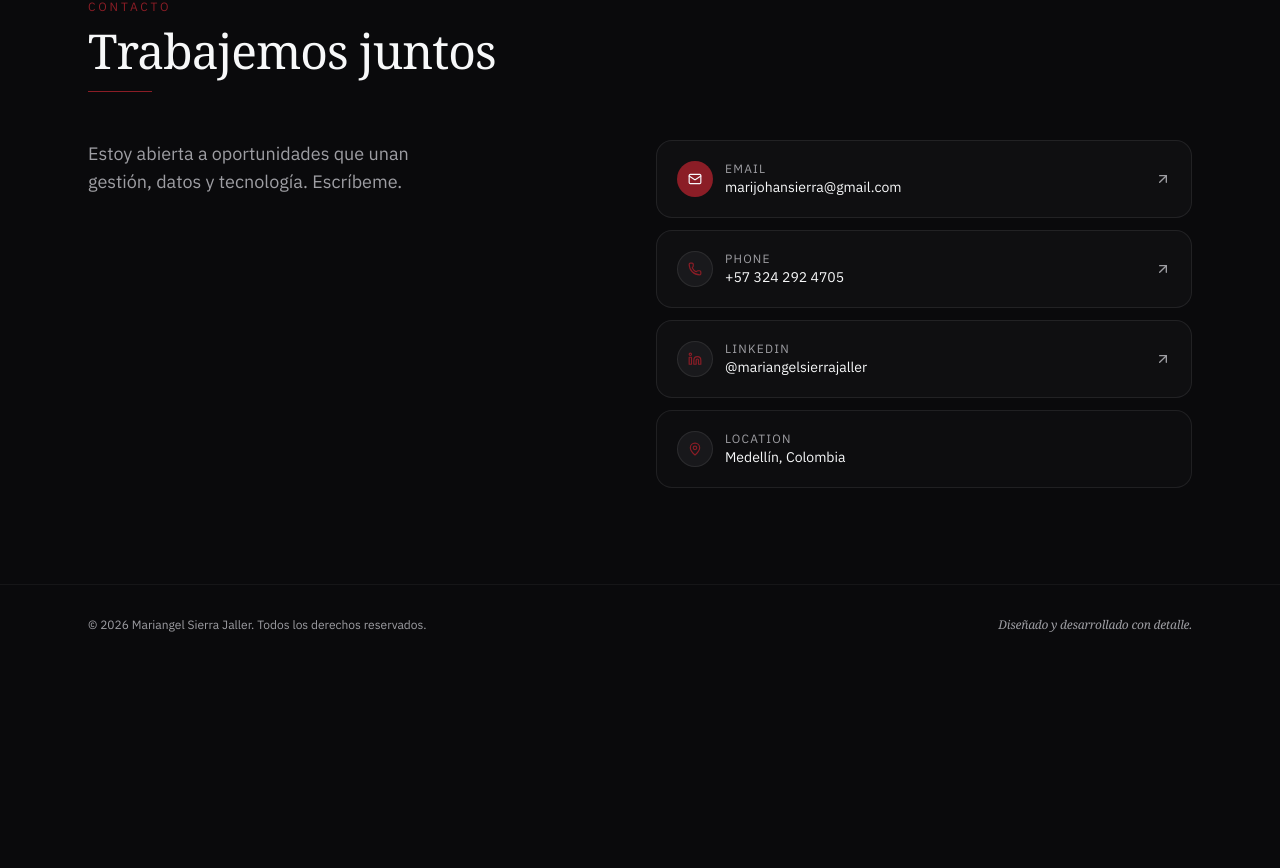
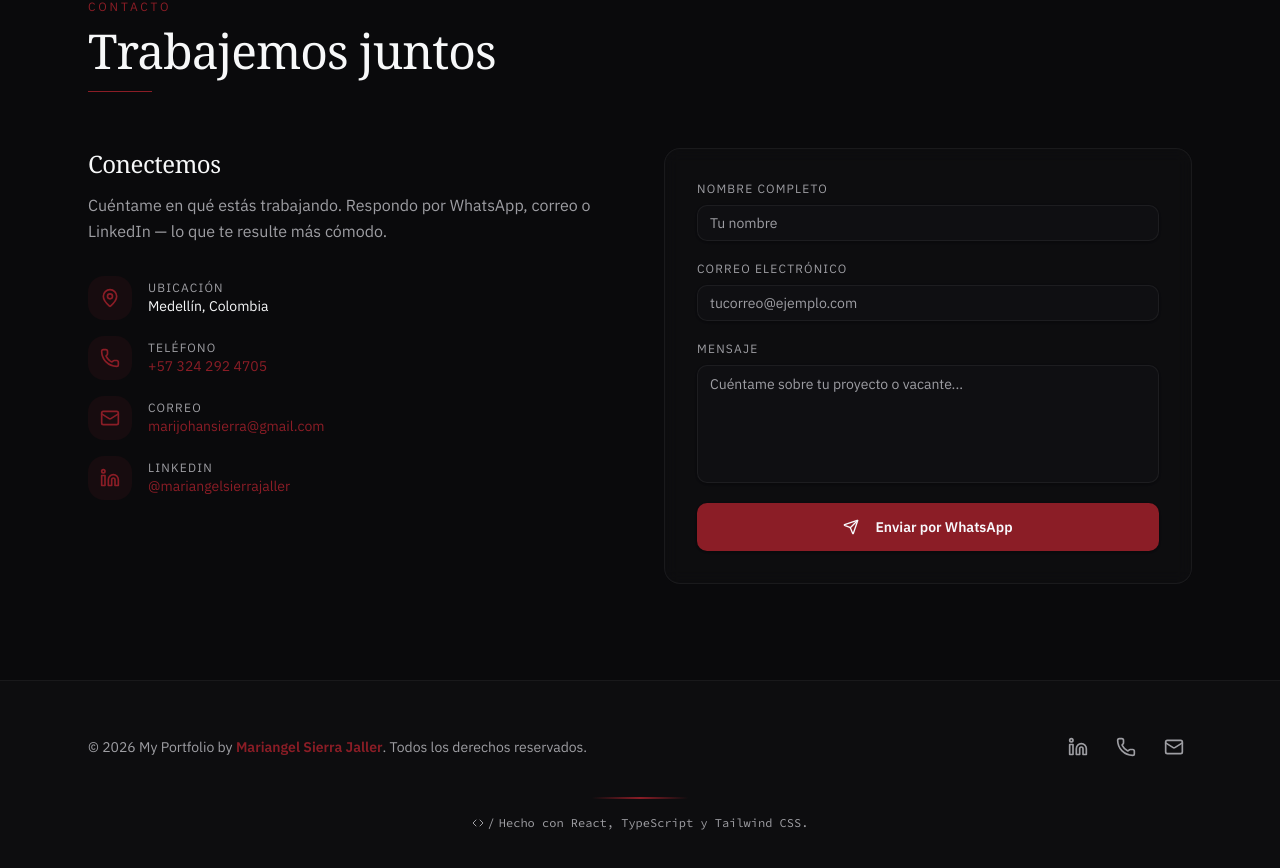
Before and after one commit to MariangelSierraJaller/mariangelsierrajaller.github.io, a React (Vite) app: page /es/tech in a window 1280 px wide. Shown: the part 9039-9907 px from the top of the page. Before the commit the page ends 9704 px from the top, so only its background shows below. Built offline with nearby package versions, Linux system fonts and the light colour scheme; a web font is replaced by a local one.

Commit message:
Adjust footer and contact form

```diff
--- a/src/components/ContactSection.tsx
+++ b/src/components/ContactSection.tsx
@@ -1,92 +1,219 @@
+import { useState } from "react";
 import { motion } from "framer-motion";
-import { Mail, Phone, MapPin, Linkedin, ArrowUpRight } from "lucide-react";
+import { Mail, MapPin, Phone, Send, Linkedin } from "lucide-react";
+import { Button } from "@/components/ui/button";
+import { Input } from "@/components/ui/input";
+import { Textarea } from "@/components/ui/textarea";
 import { useLang } from "@/context/LanguageContext";
 import SectionHeader from "@/components/SectionHeader";
 
+const PHONE_INTL = "573242924705";
+
 export default function ContactSection() {
-  const { t } = useLang();
+  const { t, lang } = useLang();
+  const [formData, setFormData] = useState({ name: "", email: "", message: "" });
+
   const email = t<string>("contact.email");
   const phone = t<string>("contact.phone");
   const location = t<string>("contact.location");
   const linkedin = t<string>("contact.linkedin");
 
+  const handleSubmit = (e: React.FormEvent) => {
+    e.preventDefault();
+
+    const header =
+      lang === "es"
+        ? "📬 Nuevo mensaje desde el portafolio web"
+        : "📬 New message from web portfolio";
+    const nameLabel = lang === "es" ? "Nombre" : "Name";
+    const emailLabel = lang === "es" ? "Correo" : "Email";
+    const messageLabel = lang === "es" ? "Mensaje" : "Message";
+
+    const whatsappMessage = `${header}
+
+*${nameLabel}:* ${formData.name}
+*${emailLabel}:* ${formData.email}
+*${messageLabel}:* ${formData.message}`;
+
+    const url = `https://wa.me/${PHONE_INTL}?text=${encodeURIComponent(whatsappMessage)}`;
+    window.open(url, "_blank");
+    setFormData({ name: "", email: "", message: "" });
+  };
+
+  const handleChange = (
+    e: React.ChangeEvent<HTMLInputElement | HTMLTextAreaElement>,
+  ) => {
+    setFormData((prev) => ({ ...prev, [e.target.name]: e.target.value }));
+  };
+
+  const inputCls =
+    "bg-card/60 border-border/70 focus-visible:border-primary focus-visible:ring-primary/40";
+
   return (
     <section id="contact" className="border-t border-border/60 scroll-mt-32">
       <div className="mx-auto max-w-6xl px-6 py-24">
-        <SectionHeader kicker={t<string>("contact.kicker")} title={t<string>("contact.title")} />
+        <SectionHeader
+          kicker={t<string>("contact.kicker")}
+          title={t<string>("contact.title")}
+        />
 
         <motion.div
           initial={{ opacity: 0, y: 16 }}
           whileInView={{ opacity: 1, y: 0 }}
           viewport={{ once: true, margin: "-60px" }}
           transition={{ duration: 0.5 }}
-          className="mt-12 grid gap-8 md:grid-cols-2"
+          className="mt-14 grid gap-12 md:grid-cols-2"
         >
-          <p className="max-w-md text-lg text-muted-foreground text-balance">
-            {t<string>("contact.lead")}
+          {/* Contact info */}
+          <div className="space-y-8">
+            <div>
+              <h3 className="font-display text-2xl text-foreground">
+                {t<string>("contact.connect")}
+              </h3>
+              <p className="mt-3 text-muted-foreground leading-relaxed">
+                {t<string>("contact.description")}
               </p>
+            </div>
 
-          <div className="grid gap-3">
+            <div className="space-y-4">
+              <div className="flex items-center gap-4">
+                <div className="grid h-11 w-11 place-items-center rounded-xl bg-primary/10 text-primary">
+                  <MapPin className="h-5 w-5" />
+                </div>
+                <div>
+                  <p className="text-xs uppercase tracking-widest text-muted-foreground">
+                    {t<string>("contact.labels.location")}
+                  </p>
+                  <p className="text-sm text-foreground">{location}</p>
+                </div>
+              </div>
+
               <a
-              href={`mailto:${email}`}
-              className="group flex items-center justify-between rounded-2xl border border-border bg-card/60 p-5 transition-colors hover:border-primary/60"
+                href={`tel:+${PHONE_INTL}`}
+                className="group flex items-center gap-4 transition-transform hover:translate-x-1"
+                aria-label={`${t<string>("contact.labels.phone")}: ${phone}`}
               >
-              <span className="flex items-center gap-3">
-                <span className="grid h-9 w-9 place-items-center rounded-full bg-primary text-primary-foreground">
-                  <Mail size={14} />
-                </span>
-                <span>
-                  <span className="block text-xs uppercase tracking-widest text-muted-foreground">Email</span>
-                  <span className="block text-sm text-foreground">{email}</span>
-                </span>
-              </span>
-              <ArrowUpRight size={16} className="text-muted-foreground transition-transform group-hover:-translate-y-0.5 group-hover:translate-x-0.5 group-hover:text-primary" />
+                <div className="grid h-11 w-11 place-items-center rounded-xl bg-primary/10 text-primary transition-colors group-hover:bg-primary/20">
+                  <Phone className="h-5 w-5" />
+                </div>
+                <div>
+                  <p className="text-xs uppercase tracking-widest text-muted-foreground">
+                    {t<string>("contact.labels.phone")}
+                  </p>
+                  <p className="text-sm text-primary group-hover:underline">{phone}</p>
+                </div>
               </a>
 
               <a
-              href={`tel:${phone.replace(/\s+/g, "")}`}
-              className="group flex items-center justify-between rounded-2xl border border-border bg-card/60 p-5 transition-colors hover:border-primary/60"
+                href={`mailto:${email}`}
+                className="group flex items-center gap-4 transition-transform hover:translate-x-1"
+                aria-label={`${t<string>("contact.labels.email")}: ${email}`}
               >
-              <span className="flex items-center gap-3">
-                <span className="grid h-9 w-9 place-items-center rounded-full border border-border bg-secondary/70 text-primary">
-                  <Phone size={14} />
-                </span>
-                <span>
-                  <span className="block text-xs uppercase tracking-widest text-muted-foreground">Phone</span>
-                  <span className="block text-sm text-foreground">{phone}</span>
-                </span>
-              </span>
-              <ArrowUpRight size={16} className="text-muted-foreground transition-transform group-hover:-translate-y-0.5 group-hover:translate-x-0.5 group-hover:text-primary" />
+                <div className="grid h-11 w-11 place-items-center rounded-xl bg-primary/10 text-primary transition-colors group-hover:bg-primary/20">
+                  <Mail className="h-5 w-5" />
+                </div>
+                <div>
+                  <p className="text-xs uppercase tracking-widest text-muted-foreground">
+                    {t<string>("contact.labels.email")}
+                  </p>
+                  <p className="text-sm text-primary group-hover:underline break-all">
+                    {email}
+                  </p>
+                </div>
               </a>
 
               <a
                 href={`https://www.linkedin.com/in/${linkedin}/`}
                 target="_blank"
-              rel="noreferrer"
-              className="group flex items-center justify-between rounded-2xl border border-border bg-card/60 p-5 transition-colors hover:border-primary/60"
+                rel="noopener noreferrer"
+                className="group flex items-center gap-4 transition-transform hover:translate-x-1"
+                aria-label={`LinkedIn: ${linkedin}`}
               >
-              <span className="flex items-center gap-3">
-                <span className="grid h-9 w-9 place-items-center rounded-full border border-border bg-secondary/70 text-primary">
-                  <Linkedin size={14} />
-                </span>
-                <span>
-                  <span className="block text-xs uppercase tracking-widest text-muted-foreground">LinkedIn</span>
-                  <span className="block text-sm text-foreground">@{linkedin}</span>
-                </span>
-              </span>
-              <ArrowUpRight size={16} className="text-muted-foreground transition-transform group-hover:-translate-y-0.5 group-hover:translate-x-0.5 group-hover:text-primary" />
+                <div className="grid h-11 w-11 place-items-center rounded-xl bg-primary/10 text-primary transition-colors group-hover:bg-primary/20">
+                  <Linkedin className="h-5 w-5" />
+                </div>
+                <div>
+                  <p className="text-xs uppercase tracking-widest text-muted-foreground">
+                    LinkedIn
+                  </p>
+                  <p className="text-sm text-primary group-hover:underline">
+                    @{linkedin}
+                  </p>
+                </div>
               </a>
-
-            <div className="flex items-center gap-3 rounded-2xl border border-border bg-card/40 p-5">
-              <span className="grid h-9 w-9 place-items-center rounded-full border border-border bg-secondary/70 text-primary">
-                <MapPin size={14} />
-              </span>
-              <span>
-                <span className="block text-xs uppercase tracking-widest text-muted-foreground">Location</span>
-                <span className="block text-sm text-foreground">{location}</span>
-              </span>
             </div>
           </div>
+
+          {/* Form */}
+          <form
+            onSubmit={handleSubmit}
+            className="space-y-5 rounded-2xl border border-border/70 bg-card/40 p-6 backdrop-blur-sm md:p-8"
+          >
+            <div>
+              <label
+                htmlFor="name"
+                className="mb-2 block text-xs uppercase tracking-widest text-muted-foreground"
+              >
+                {t<string>("contact.form.fullName")}
+              </label>
+              <Input
+                id="name"
+                name="name"
+                type="text"
+                required
+                value={formData.name}
+                onChange={handleChange}
+                placeholder={t<string>("contact.form.placeholder.name")}
+                className={inputCls}
+              />
+            </div>
+
+            <div>
+              <label
+                htmlFor="email"
+                className="mb-2 block text-xs uppercase tracking-widest text-muted-foreground"
+              >
+                {t<string>("contact.form.email")}
+              </label>
+              <Input
+                id="email"
+                name="email"
+                type="email"
+                required
+                value={formData.email}
+                onChange={handleChange}
+                placeholder={t<string>("contact.form.placeholder.email")}
+                className={inputCls}
+              />
+            </div>
+
+            <div>
+              <label
+                htmlFor="message"
+                className="mb-2 block text-xs uppercase tracking-widest text-muted-foreground"
+              >
+                {t<string>("contact.form.message")}
+              </label>
+              <Textarea
+                id="message"
+                name="message"
+                required
+                rows={5}
+                value={formData.message}
+                onChange={handleChange}
+                placeholder={t<string>("contact.form.placeholder.message")}
+                className={`${inputCls} resize-none`}
+              />
+            </div>
+
+            <Button
+              type="submit"
+              className="w-full bg-primary py-6 font-semibold text-primary-foreground transition-all duration-300 hover:bg-primary/90"
+            >
+              <Send className="mr-2 h-4 w-4" />
+              {t<string>("contact.form.send")}
+            </Button>
+          </form>
         </motion.div>
       </div>
     </section>
--- a/src/components/Footer.tsx
+++ b/src/components/Footer.tsx
@@ -1,15 +1,72 @@
+import { Code, Mail, Phone, Linkedin } from "lucide-react";
 import { useLang } from "@/context/LanguageContext";
+
+const PHONE_INTL = "573242924705";
+
+const socialLinks = [
+  {
+    icon: Linkedin,
+    href: "https://www.linkedin.com/in/mariangelsierrajaller/",
+    label: "LinkedIn",
+  },
+  {
+    icon: Phone,
+    href: `tel:+${PHONE_INTL}`,
+    label: "Phone",
+  },
+  {
+    icon: Mail,
+    href: "mailto:marijohansierra@gmail.com",
+    label: "Email",
+  },
+];
 
 export default function Footer() {
   const { t } = useLang();
   const year = new Date().getFullYear();
+
   return (
-    <footer className="border-t border-border/60">
-      <div className="mx-auto flex max-w-6xl flex-col items-center justify-between gap-3 px-6 py-8 text-xs text-muted-foreground sm:flex-row">
-        <p>
-          © {year} Mariangel Sierra Jaller. {t<string>("footer.rights")}
+    <footer className="border-t border-border/60 bg-card/40 py-12">
+      <div className="mx-auto max-w-6xl px-6">
+        <div className="flex flex-col items-center justify-between gap-6 md:flex-row">
+          <p className="text-center text-sm text-muted-foreground md:text-left">
+            © {year} My Portfolio by{" "}
+            <span className="font-semibold text-primary">
+              Mariangel Sierra Jaller
+            </span>
+            . {t<string>("footer.rights")}
+          </p>
+
+          <div className="flex items-center gap-3">
+            {socialLinks.map((social) => (
+              <a
+                key={social.label}
+                href={social.href}
+                target={
+                  social.href.startsWith("tel:") ||
+                  social.href.startsWith("mailto:")
+                    ? "_self"
+                    : "_blank"
+                }
+                rel="noopener noreferrer"
+                aria-label={social.label}
+                className="rounded-lg p-2 text-muted-foreground transition-all duration-300 hover:bg-primary/10 hover:text-primary"
+              >
+                <social.icon className="h-5 w-5" />
+              </a>
+            ))}
+          </div>
+        </div>
+
+        <div className="mt-8 flex justify-center">
+          <div className="h-0.5 w-24 bg-gradient-to-r from-transparent via-primary to-transparent" />
+        </div>
+
+        <p className="mt-4 flex items-center justify-center gap-1 text-center font-mono text-xs text-muted-foreground">
+          <Code className="h-3 w-3" />
+          <span>/</span>
+          {t<string>("footer.builtWith")}
         </p>
-        <p className="font-display italic">{t<string>("footer.built")}</p>
       </div>
     </footer>
   );
```
Lines whose indentation alone changed are shown as unchanged.
